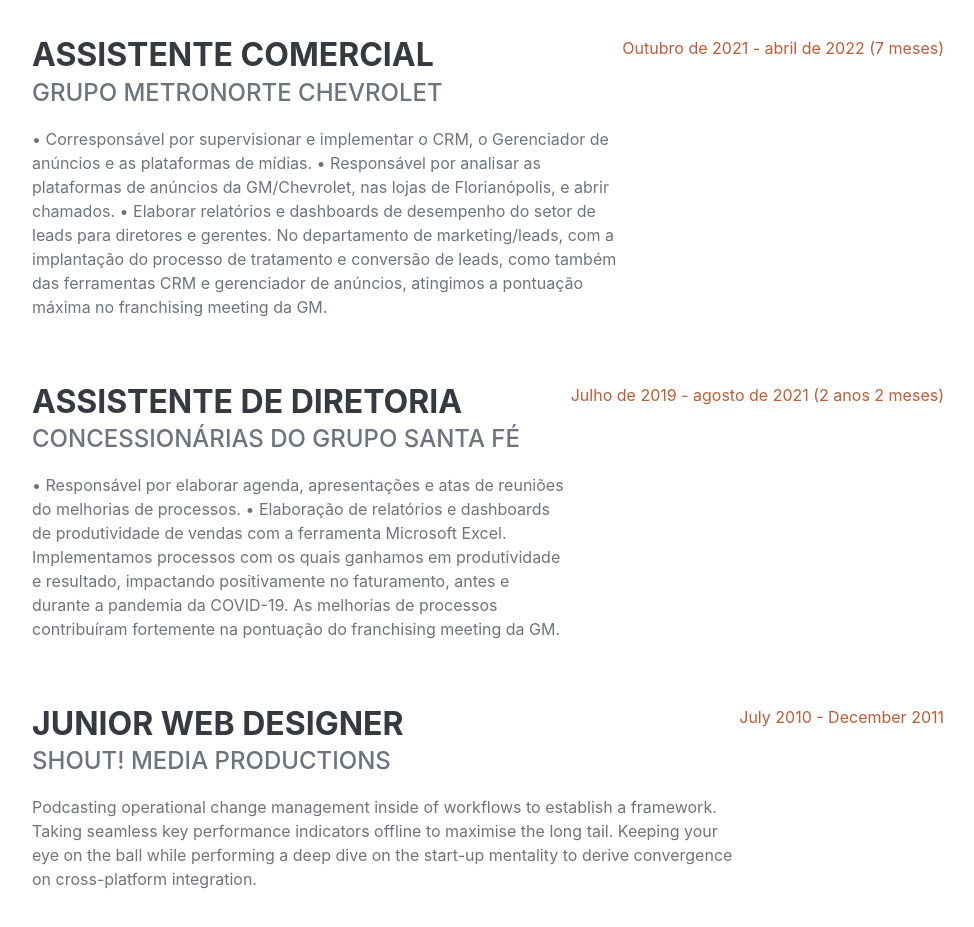
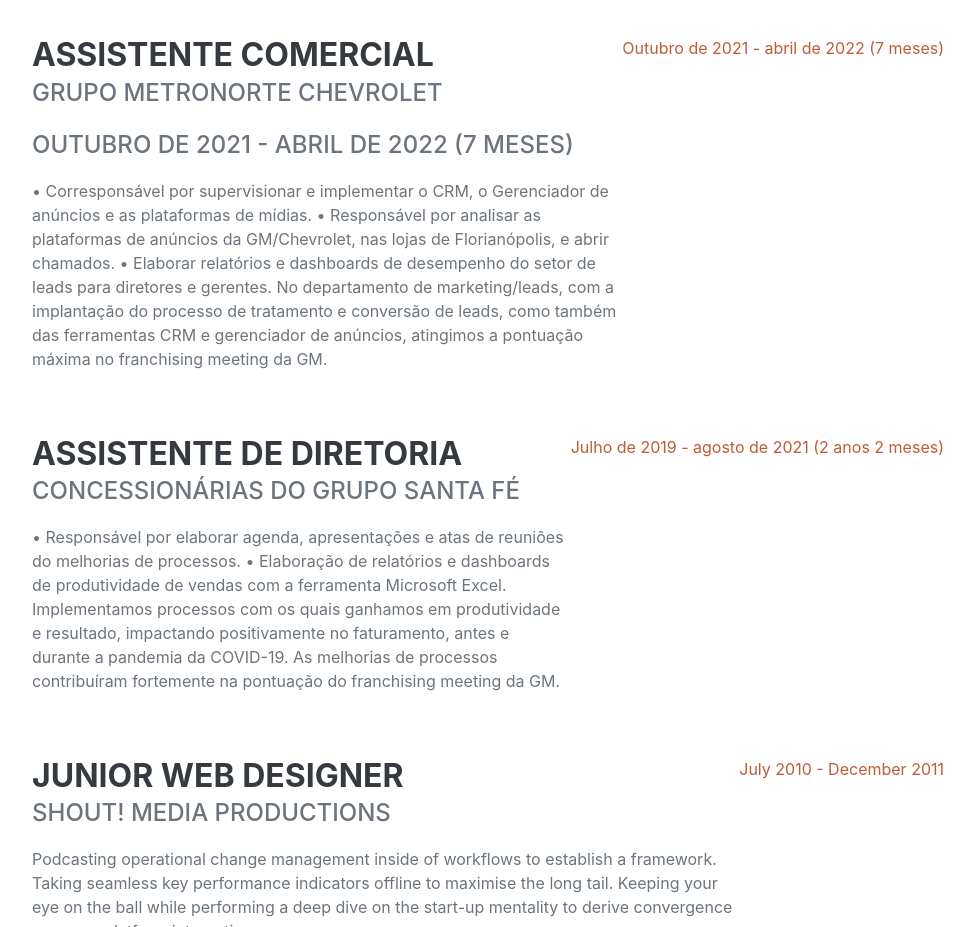
Before and after one commit to brunomaia1993/Portfolio-PowerBI, a plain HTML site: page index.html in a window 1280 px wide. Shown: the part 960-1887 px from the top of the page, without its empty margins (288-1262 px from the left). Drawn offline with nearby package versions, Linux system fonts and the light colour scheme; a web font is replaced by a local one.

Commit message:
Update index.html

```diff
--- a/index.html
+++ b/index.html
@@ -65,6 +65,7 @@
                         <div class="flex-grow-1">
                             <h3 class="mb-0">Assistente Comercial</h3>
                             <div class="subheading mb-3">Grupo Metronorte Chevrolet</div>
+                             <div class="subheading mb-3">Outubro de 2021 - abril de 2022 (7 meses)</div>
                             <p>• Corresponsável por supervisionar e implementar o CRM, o Gerenciador de anúncios e as plataformas de mídias. • Responsável por analisar as plataformas de anúncios da GM/Chevrolet, nas lojas de Florianópolis, e abrir chamados. • Elaborar relatórios e dashboards de desempenho do setor de leads para diretores e gerentes. No departamento de marketing/leads, com a implantação do processo de tratamento e conversão de leads, como também das ferramentas CRM e gerenciador de anúncios, atingimos a pontuação máxima no franchising meeting da GM.</p>
                         </div>
                         <div class="flex-shrink-0"><span class="text-primary">Outubro de 2021 - abril de 2022 (7 meses)</span></div>
```
